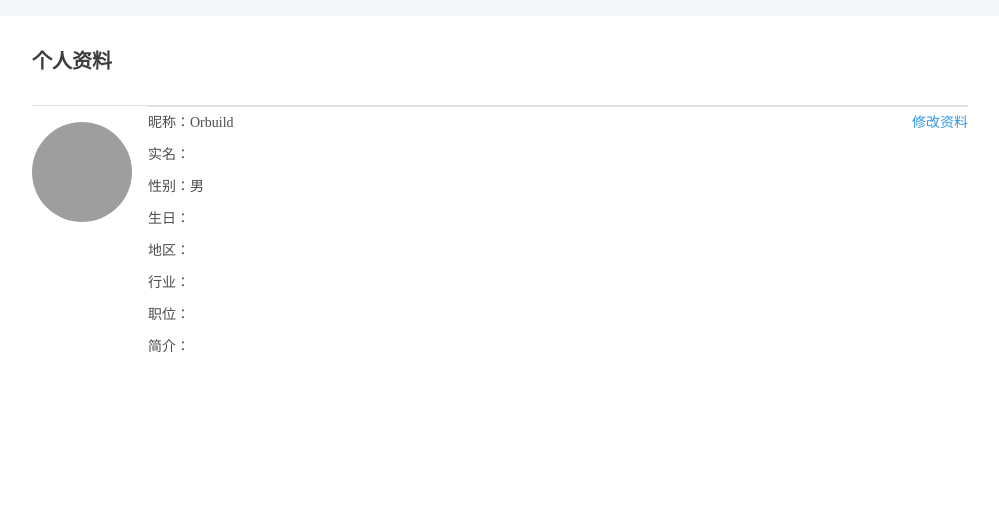
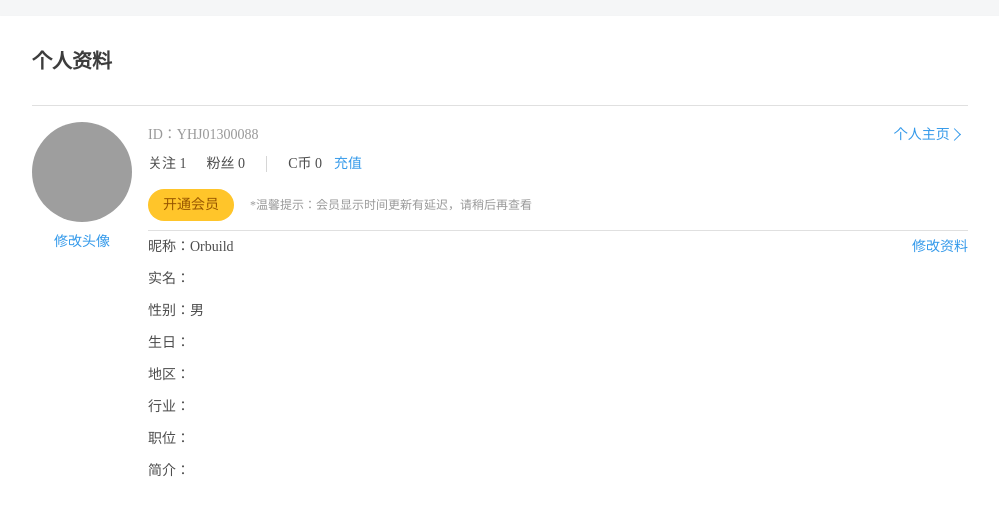
Before and after one commit to Orbuild/paper, a plain HTML site: page userinfo/userinfo.html in a window 1280 px wide. Shown: the whole page, without its empty margins (240-1239 px from the left). Drawn offline with Linux system fonts and the light colour scheme; files that its build step writes are made by us from their sources; grey boxes are pictures that could not be loaded.

Commit message:
Update userinfo.html

```diff
--- a/userinfo/userinfo.html
+++ b/userinfo/userinfo.html
@@ -2,9 +2,9 @@
 <html lang="en">
 <head>
     <meta charset="UTF-8">
-    <title>Userinfo</title>
+    <title>Title</title>
 </head>
-<link rel="stylesheet" type="text/css" href="paper/userinfo/userinfo.css" />
+<link rel="stylesheet" type="text/css" href="./userinfo.css" />
 <body>
 <div id="app"><!---->
     <div data-v-357a65ed="" class="container view">
@@ -15,8 +15,24 @@
                         <div data-v-0d738edb="" class="header"><img data-v-0d738edb=""
                                                                     src="https://profile.csdnimg.cn/E/B/0/1_yhj01300088"
                                                                     alt="" class="head">
-                        </div>
+                            <p data-v-0d738edb="" class="modify">修改头像</p></div> <!---->
                         <div data-v-0d738edb="" class="right_c">
+                            <div data-v-0d738edb="" class="right_info">
+                                <div data-v-0d738edb="" class="id_card"><span data-v-0d738edb="" class="id_name">ID：YHJ01300088</span>
+                                    <!----> <!----> <a data-v-0d738edb="" href="//me.csdn.net/YHJ01300088"
+                                                       target="_blank" class="user_home">个人主页</a></div>
+                            </div>
+                            <div data-v-0d738edb="" class="csdn_info"><span data-v-0d738edb=""
+                                                                            style="margin-right: 16px; color: rgb(77, 77, 77); font-size: 14px;">关注 1</span>
+                                <span data-v-0d738edb=""
+                                      style="margin-right: 16px; color: rgb(77, 77, 77); font-size: 14px;">粉丝 0</span>
+                                <span data-v-0d738edb="" class="splits">|</span> <span data-v-0d738edb=""
+                                                                                       style="margin-right: 8px; color: rgb(77, 77, 77); font-size: 14px;">C币  0</span>
+                                <a data-v-0d738edb="" href="https://mall.csdn.net/vip" class="charge">充值</a></div>
+                            <div data-v-0d738edb="" class="warn_tip"><!----> <a data-v-0d738edb=""
+                                                                                href="https://mall.csdn.net/vip"
+                                                                                class="csdn_msg">开通会员</a> <span
+                                    data-v-0d738edb="" class="tip_words">*温馨提示：会员显示时间更新有延迟，请稍后再查看</span></div>
                             <div data-v-0d738edb="" class="line"></div>
                             <div data-v-0d738edb="" class="nick"><span data-v-0d738edb="">昵称：Orbuild</span> <span
                                     data-v-0d738edb="" class="mod">修改资料</span></div>
```
